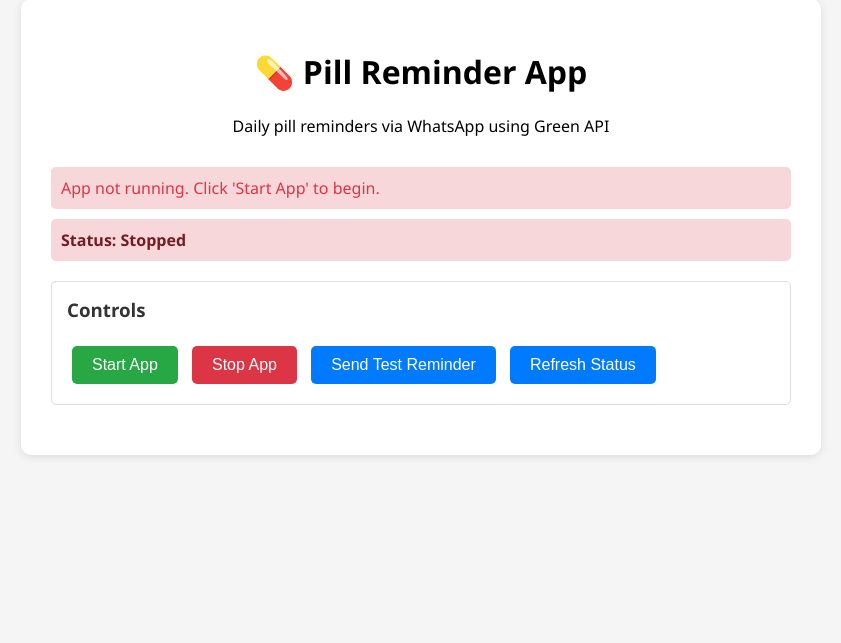
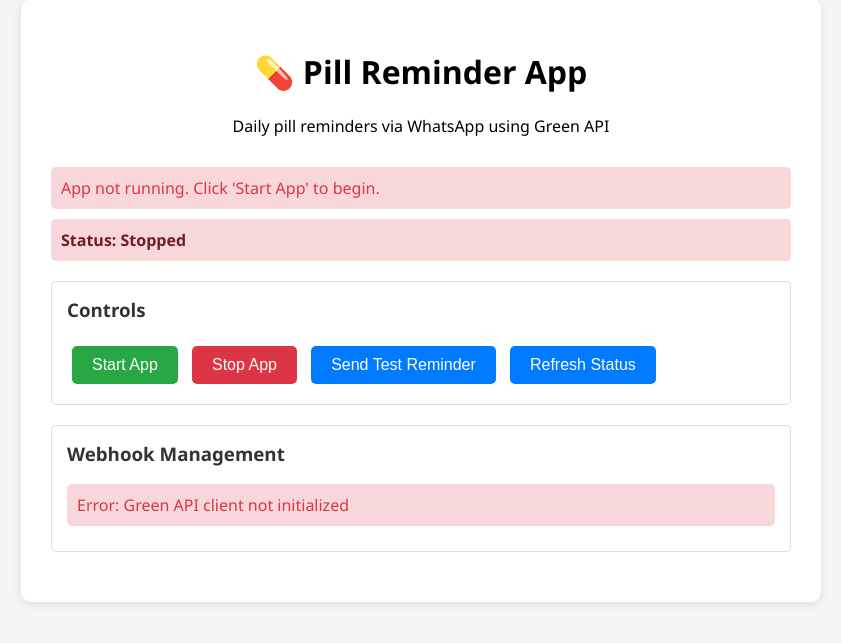
Before and after one commit to Davidgold0/Reminder-Personal, a Flask app: page / in a window 1280 px wide. Shown: the part 21-664 px from the top of the page, without its empty margins (219-1060 px from the left). Run offline with Flask 3, Linux system fonts and the light colour scheme.

Commit message:
change home.html

```diff
--- a/templates/home.html
+++ b/templates/home.html
@@ -92,6 +92,21 @@
             border-radius: 5px;
             margin: 10px 0;
         }
+        .webhook-form {
+            background: #f8f9fa;
+            padding: 15px;
+            border-radius: 5px;
+            margin: 10px 0;
+        }
+        .webhook-form input {
+            border: 1px solid #ddd;
+            border-radius: 3px;
+            font-size: 14px;
+        }
+        .webhook-form h4 {
+            margin-top: 0;
+            color: #333;
+        }
     </style>
 </head>
 <body>
@@ -117,6 +132,24 @@
             <button class="button danger" onclick="stopApp()">Stop App</button>
             <button class="button" onclick="testReminder()">Send Test Reminder</button>
             <button class="button" onclick="refreshStatus()">Refresh Status</button>
+        </div>
+
+        <div class="section">
+            <h3>Webhook Management</h3>
+            <div id="webhook-status">
+                <p>Loading webhook status...</p>
+            </div>
+            <div id="webhook-controls" style="display: none;">
+                <button class="button" onclick="setupWebhook()">Setup Webhook</button>
+                <button class="button danger" onclick="disableWebhook()">Disable Webhook</button>
+                <button class="button" onclick="refreshWebhookStatus()">Refresh Webhook Status</button>
+            </div>
+            <div id="webhook-setup-form" class="webhook-form" style="display: none;">
+                <h4>Setup Webhook URL</h4>
+                <input type="text" id="webhook-url" placeholder="https://your-domain.com/webhook" style="width: 100%; padding: 8px; margin: 5px 0;">
+                <button class="button success" onclick="submitWebhookSetup()">Set Webhook</button>
+                <button class="button" onclick="cancelWebhookSetup()">Cancel</button>
+            </div>
         </div>
 
         {% if scheduler_status %}
@@ -206,8 +239,95 @@
             location.reload();
         }
 
+        // Webhook management functions
+        function loadWebhookStatus() {
+            fetch('/api/webhook/status')
+                .then(response => response.json())
+                .then(data => {
+                    const statusDiv = document.getElementById('webhook-status');
+                    const controlsDiv = document.getElementById('webhook-controls');
+
+                    if (data.error) {
+                        statusDiv.innerHTML = `<p class="error">Error: ${data.error}</p>`;
+                        controlsDiv.style.display = 'none';
+                    } else {
+                        let statusHtml = '<p><strong>Webhook Status:</strong></p>';
+                        statusHtml += `<p>Enabled: ${data.webhook_enabled ? 'Yes' : 'No'}</p>`;
+                        if (data.webhook_url) {
+                            statusHtml += `<p>URL: ${data.webhook_url}</p>`;
+                        }
+                        if (data.current_settings) {
+                            statusHtml += `<p>Current Settings: ${JSON.stringify(data.current_settings)}</p>`;
+                        }
+
+                        statusDiv.innerHTML = statusHtml;
+                        controlsDiv.style.display = 'block';
+                    }
+                })
+                .catch(error => {
+                    document.getElementById('webhook-status').innerHTML = `<p class="error">Error loading webhook status: ${error}</p>`;
+                });
+        }
+
+        function setupWebhook() {
+            document.getElementById('webhook-setup-form').style.display = 'block';
+            document.getElementById('webhook-controls').style.display = 'none';
+        }
+
+        function cancelWebhookSetup() {
+            document.getElementById('webhook-setup-form').style.display = 'none';
+            document.getElementById('webhook-controls').style.display = 'block';
+            document.getElementById('webhook-url').value = '';
+        }
+
+        function submitWebhookSetup() {
+            const webhookUrl = document.getElementById('webhook-url').value.trim();
+            if (!webhookUrl) {
+                alert('Please enter a webhook URL');
+                return;
+            }
+
+            fetch('/api/webhook/setup', {
+                method: 'POST',
+                headers: {
+                    'Content-Type': 'application/json',
+                },
+                body: JSON.stringify({ webhook_url: webhookUrl })
+            })
+            .then(response => response.json())
+            .then(data => {
+                alert(data.message || data.error || 'Webhook setup completed');
+                cancelWebhookSetup();
+                loadWebhookStatus();
+            })
+            .catch(error => alert('Error: ' + error));
+        }
+
+        function disableWebhook() {
+            if (!confirm('Are you sure you want to disable the webhook?')) {
+                return;
+            }
+
+            fetch('/api/webhook/disable', { method: 'POST' })
+                .then(response => response.json())
+                .then(data => {
+                    alert(data.message || data.error || 'Webhook disabled');
+                    loadWebhookStatus();
+                })
+                .catch(error => alert('Error: ' + error));
+        }
+
+        function refreshWebhookStatus() {
+            loadWebhookStatus();
+        }
+
         // Auto-refresh every 30 seconds
         setInterval(refreshStatus, 30000);
+
+        // Load webhook status on page load
+        document.addEventListener('DOMContentLoaded', function() {
+            loadWebhookStatus();
+        });
     </script>
 </body>
 </html>
```
